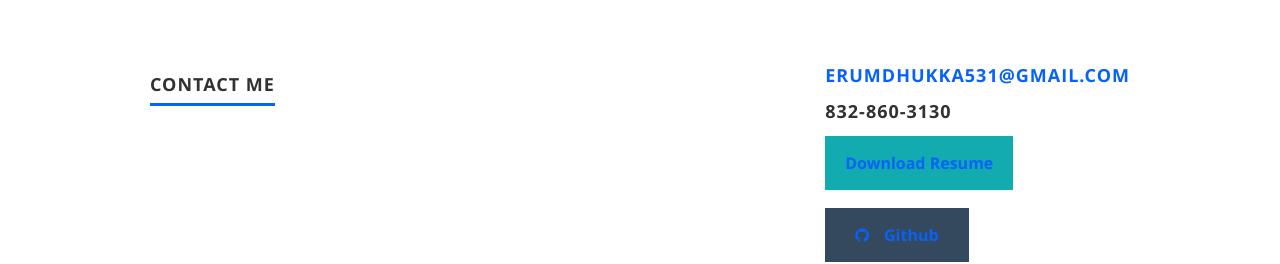
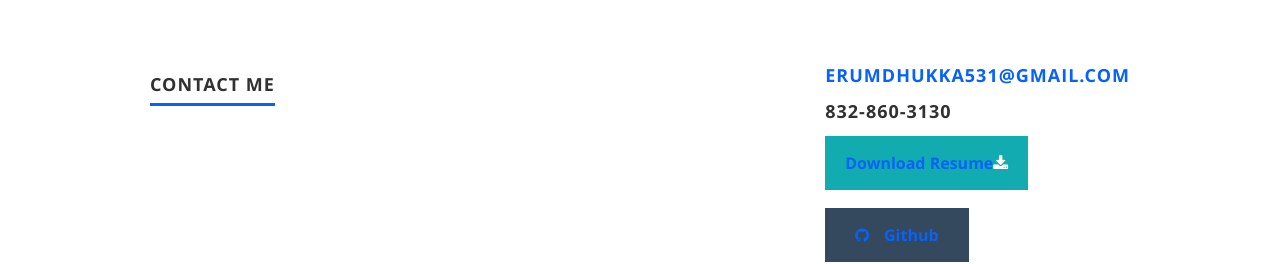
Before and after one commit to erumd/React-Portfolio-3D, a React (Create React App) app: page /about in a window 1280 px wide. Shown: the part 1360-1624 px from the top of the page. Built offline with nearby package versions, Linux system fonts and the light colour scheme.

Commit message:
resume downloadable

```diff
--- a/src/Components/Contact.js
+++ b/src/Components/Contact.js
@@ -1,10 +1,12 @@
-import React, { Component } from "react";
-import Slide from "react-reveal";
+import React, { Component } from 'react';
+import Slide from 'react-reveal';
+import MyPDF from '../Components/resume.pdf';
+
 
 class Contact extends Component {
   getRandomColor() {
-    let letters = "0123456789ABCDEF";
-    let color = "#";
+    let letters = '0123456789ABCDEF';
+    let color = '#';
     for (let i = 0; i < 6; i++) {
       color += letters[Math.floor(Math.random() * 16)];
     }
@@ -59,7 +61,6 @@ class Contact extends Component {
 
     return (
       <section id="resume">
-
         <Slide left duration={1300}>
           <div className="row skill">
             <div className="three columns header-col">
@@ -69,16 +70,20 @@ class Contact extends Component {
             </div>
             <div className="columns download">
               <h1>
-            <a href="mailto:erumdhukka531@gmail.com">erumdhukka531@gmail.com</a>
+                <a href="mailto:erumdhukka531@gmail.com">
+                  erumdhukka531@gmail.com
+                </a>
               </h1>
               <h1>832-860-3130</h1>
 
               <Slide bottom duration={2000}>
                 <ul className="social">
-
-                    <a href='./public/Resume_May2021_ErumDhukka  (2).pd' className="button">
-                    <i className="resume"></i>Download Resume
+                  <button>
+                    <a href={MyPDF} download="resume_File.pdf" target="_blank">
+                      Download Resume
                     </a>
+                    <i className="fa fa-download" />
+                  </button>
                   <br></br>
 
                   <a href={github} className="button btn github-btn">
@@ -91,8 +96,6 @@ class Contact extends Component {
                 </ul>
               </Slide>
             </div>
-
-
           </div>
         </Slide>
       </section>
```
Also changed, not shown: 2 other files (tests, documents, lock files or other folders). Lines whose indentation alone changed are shown as unchanged.
